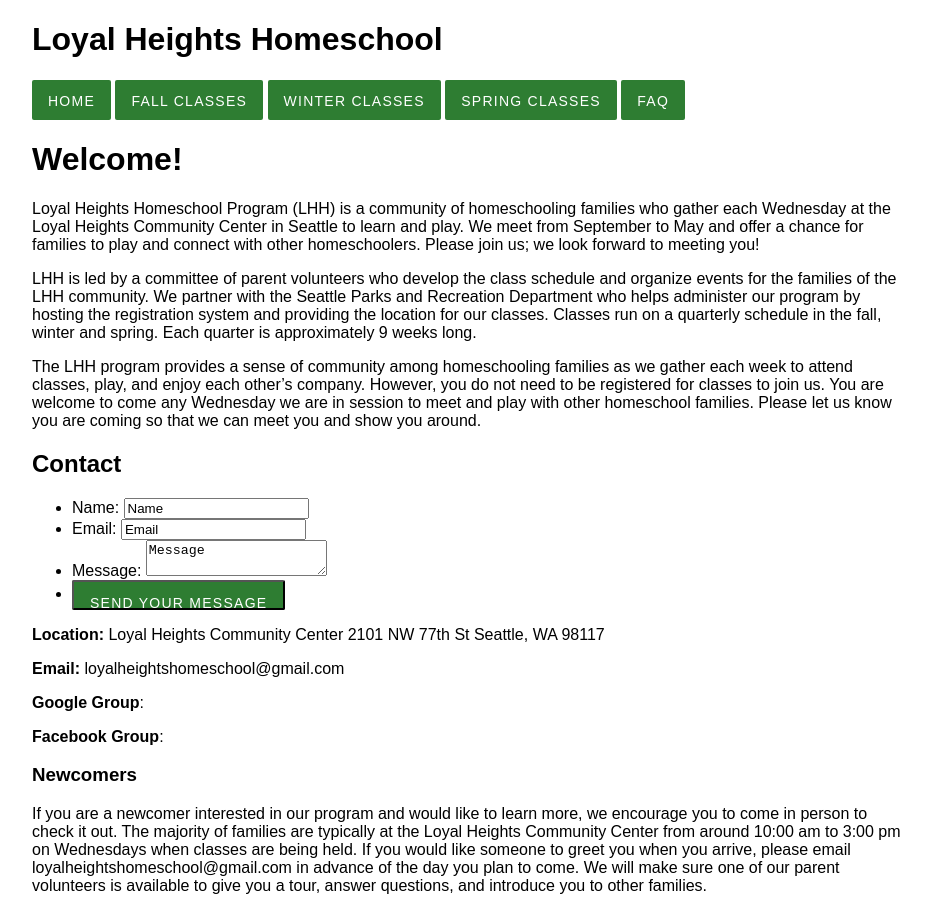
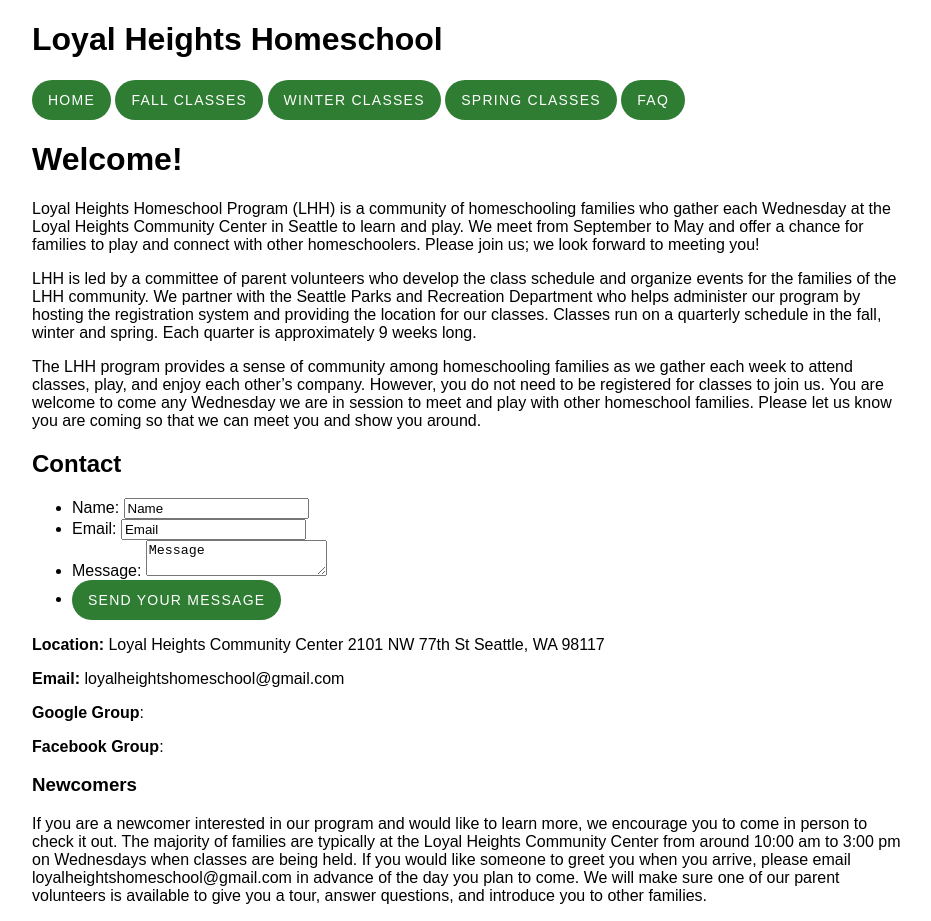
Before and after one commit to loyalheightshomeschool/loyalheightshomeschool.github.io, a Jekyll site: the page built from index.md, in a window 1280 px wide. Shown: the whole page, without its empty margins (168-1099 px from the left). Built offline with Jekyll 4.4.1, drawn with Linux system fonts in a browser that asks for light colours.

Commit message:
Update main.scss

```diff
--- a/_sass/main.scss
+++ b/_sass/main.scss
@@ -37,18 +37,19 @@
 }
 .button {
   font-size: 14px;
-  height: 14px;
+  line-height: 14px;
   display: inline-block;
   padding: 13px 16px;
   margin: 0;
   vertical-align: middle;
-  border-radius: 2px;
+  border-radius: 20px;
   letter-spacing: 1.25px;
   text-transform: uppercase;
   text-decoration: none;
   font-weight: 500;
   background-color: #2E7D32;
   color: white;
+  border: 0;
 }
 .schedule {
   display: grid;
```
